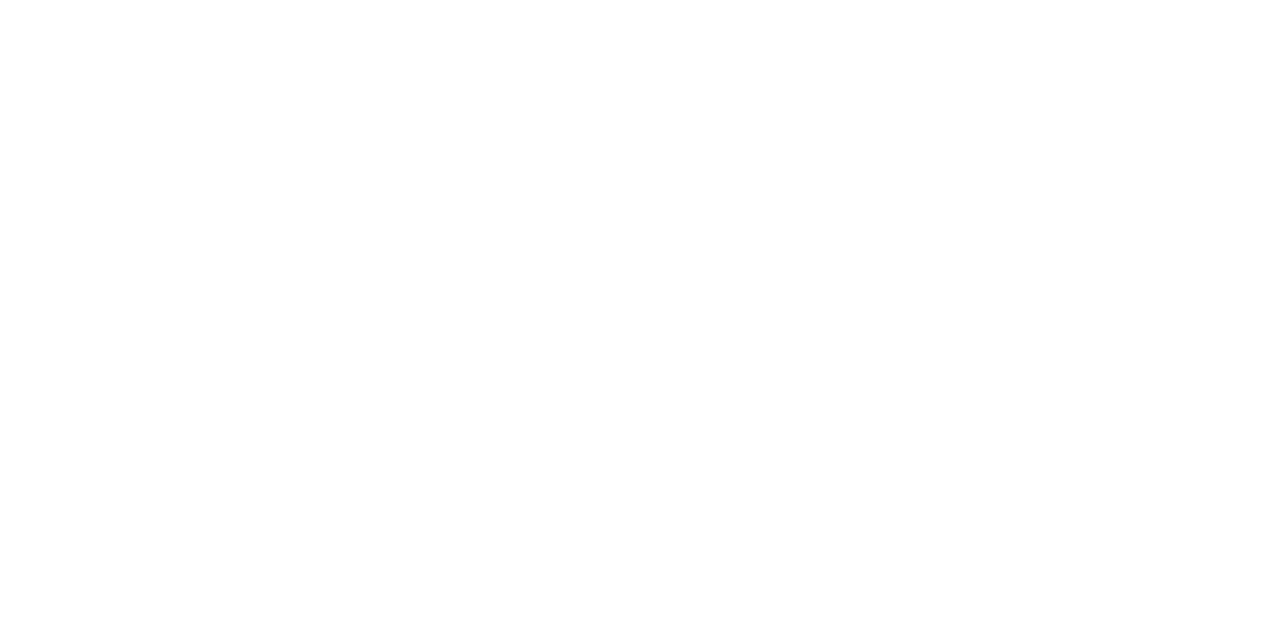
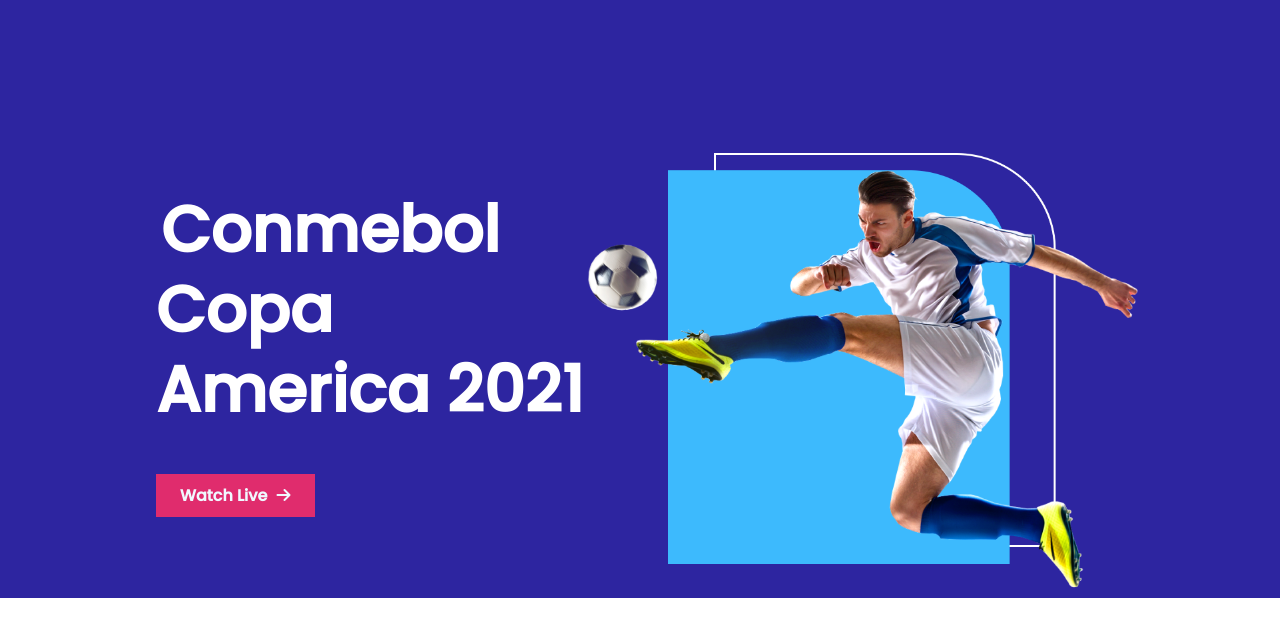
Before and after one commit to saifur1681/football-web, a plain HTML site: page index.html in a window 1280 px wide. Drawn offline with Linux system fonts and the light colour scheme.

Commit message:
first added

```diff
--- a/index.html
+++ b/index.html
@@ -5,10 +5,32 @@
     <meta http-equiv="X-UA-Compatible" content="IE=edge">
     <meta name="viewport" content="width=device-width, initial-scale=1.0">
     <title>Football Web</title>
-    <!-- style.css -->
+    <!-- font awesome -->
+    <script src="https://kit.fontawesome.com/1c5800f01a.js" crossorigin="anonymous"></script>
+    <!-- stylesheet -->
     <link rel="stylesheet" href="style.css">
 </head>
 <body>
+    <!-- header start -->
+    <header>
+
+        <section>
+            <div class="first-section">
+                <div class="top-left">
+                    <h1 id="copa-america" > <span>Conmebol Copa America</span> 2021</h1>
+                    <div class="watch-link">
+                        <a  href="
+                        ">Watch Live <span><i class="fas fa-arrow-right"></i></span></a>
+
+                    </div>
+                </div>
+                <div class="top-pic">
+                    <img src="images/banner.png" alt="">
+                </div>
+            </div>
+        </section>
+    </header>
+    <!-- header end -->
 
 </body>
 </html>
--- a/style.css
+++ b/style.css
@@ -0,0 +1,54 @@
+/* fonts */
+@import url('https://fonts.googleapis.com/css2?family=Poppins:wght@500&display=swap');
+/* common styles */
+body{
+    font-family: 'Poppins', sans-serif;
+    margin: 0;
+}
+/* top section */
+.first-section{
+    display: flex;
+    justify-content: space-between;
+    background: #2D25A0;
+
+}
+/* top left section */
+.top-left{
+    margin-left: 156px;
+    margin-top: 137px;
+    font-weight: bold;
+
+}
+#copa-america{
+    font-size:64px;
+    line-height: 80px;
+    color: #FFFFFF;
+    font-weight: 700;
+    transition: transform 3s;
+}
+#copa-america:hover{
+    transform: rotate(360deg);
+
+}
+.watch-link a{
+    padding: 10px 24px;
+    background-color:#E02C6D;
+    width:148px;
+    height: 44px;
+    display: grid;
+    justify-content:center;
+    align-items: center;
+    text-decoration:none;
+    color:aliceblue;
+    display: inline;
+}
+span{
+    padding-left: 5px;
+}
+/* top right section */
+.top-pic img{
+    width: 556px;
+    height:438px;
+    margin-right: 140px;
+    margin-top: 153px;
+}
```
